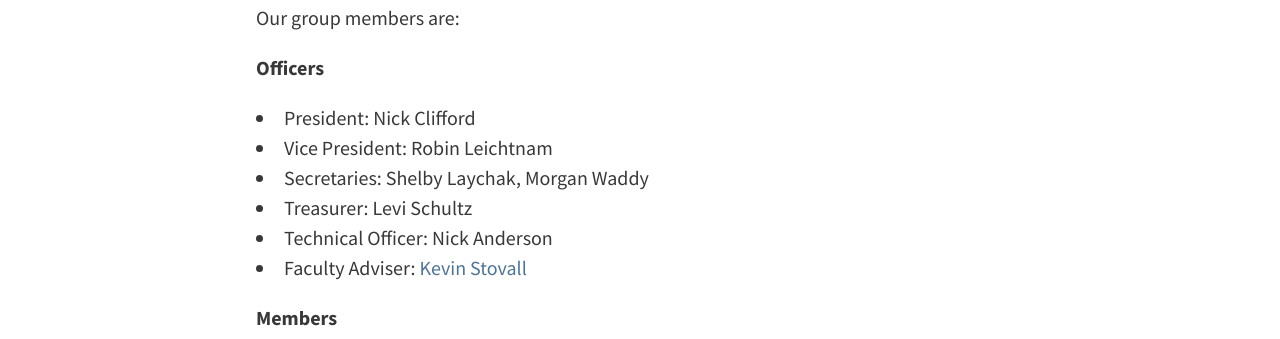
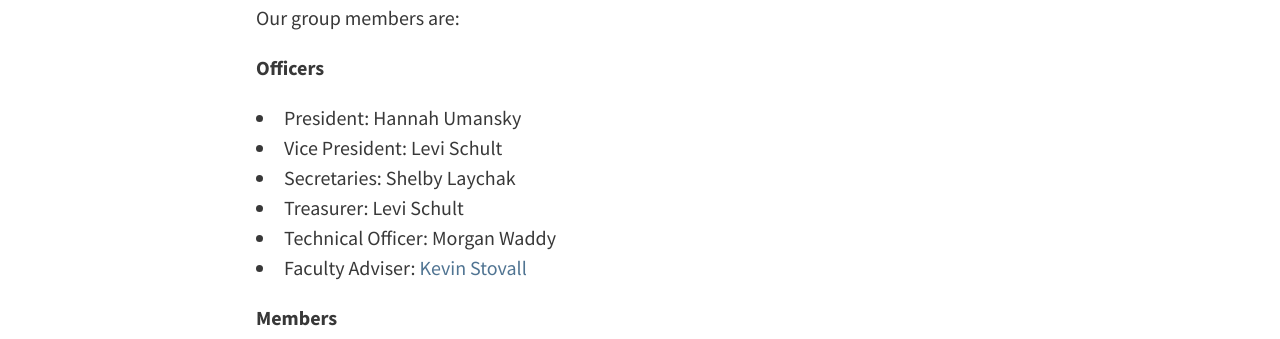
Before and after one commit to pulsar-observers/pulsar-observers.github.io, a Jekyll site: the page built from _pages/timing.md, in a window 1280 px wide. Shown: the part 582-921 px from the top of the page. Built offline with Jekyll 4.4.1, drawn with Linux system fonts in a browser that asks for light colours.

Commit message:
Update timing.md

```diff
--- a/_pages/timing.md
+++ b/_pages/timing.md
@@ -12,11 +12,11 @@ Our group at the University of Virginia (UVa) is observing and timing a set 10 p
 Our group members are:
 
 **Officers**
-- President: Nick Clifford
-- Vice President: Robin Leichtnam
-- Secretaries: Shelby Laychak, Morgan Waddy
-- Treasurer: Levi Schultz
-- Technical Officer: Nick Anderson
+- President: Hannah Umansky
+- Vice President: Levi Schult
+- Secretaries: Shelby Laychak
+- Treasurer: Levi Schult
+- Technical Officer: Morgan Waddy
 - Faculty Adviser: [Kevin Stovall](http://physics.unm.edu/pandaweb/people/person.php?personID=1231)
 
 **Members**
```
